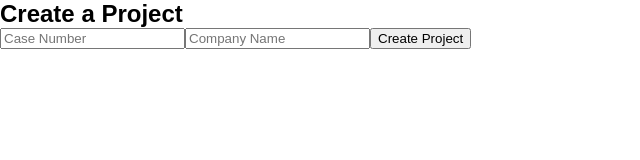
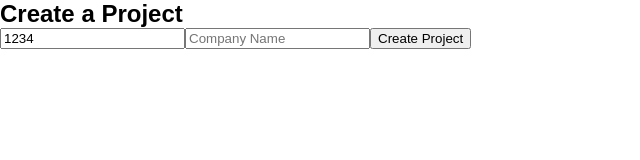
Before and after one commit to mmwoods/project-scope-react, a React (Create React App) app: page / in a window 1280 px wide. Shown: the top 160 px of the page, without its empty margins (0-640 px from the left). Built offline with nearby package versions, Linux system fonts and the light colour scheme.

Commit message:
Moving from create to app

```diff
--- a/src/components/CreateProject.js
+++ b/src/components/CreateProject.js
@@ -1,12 +1,29 @@
 import React, { Component } from "react";
 
 class CreateProject extends Component {
+  caseNumber = React.createRef();
+
+  goToScope = event => {
+    // 1. Stop the form from submitting
+    event.preventDefault();
+    // 2. Get the text from that input
+    const scopeName = this.caseNumber.current.value;
+    // 3. Change the page
+    this.props.history.push(`/scope/${scopeName}`);
+  };
+
   render() {
     return (
-      <form className="project-creator">
+      <form className="project-creator" onSubmit={this.goToScope}>
         <h2>Create a Project</h2>
-        <input type="text" required placeholder="Case Number" />
-        <input type="text" required placeholder="Company Name" />
+        <input
+          type="text"
+          ref={this.caseNumber}
+          required
+          defaultValue="1234"
+          placeholder="Case Number"
+        />
+        <input type="text" placeholder="Company Name" />
         <button type="submit">Create Project</button>
       </form>
     );
```
